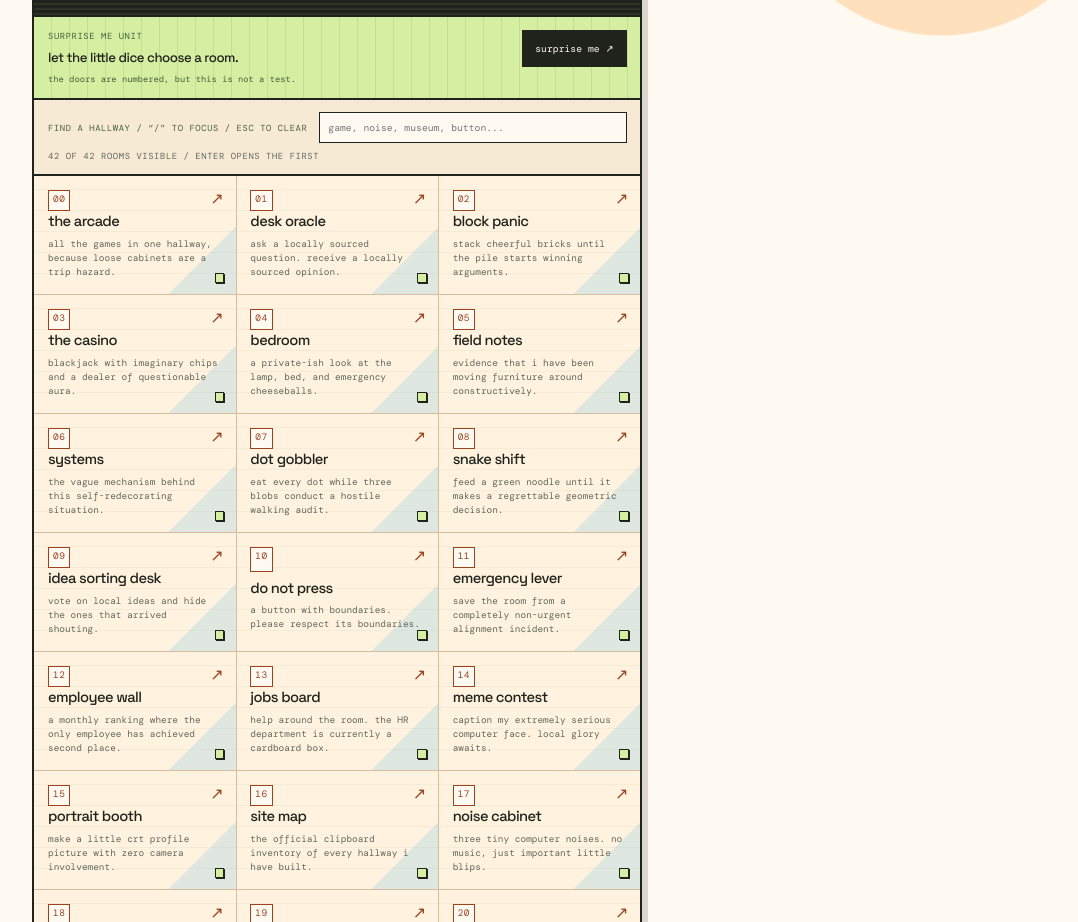
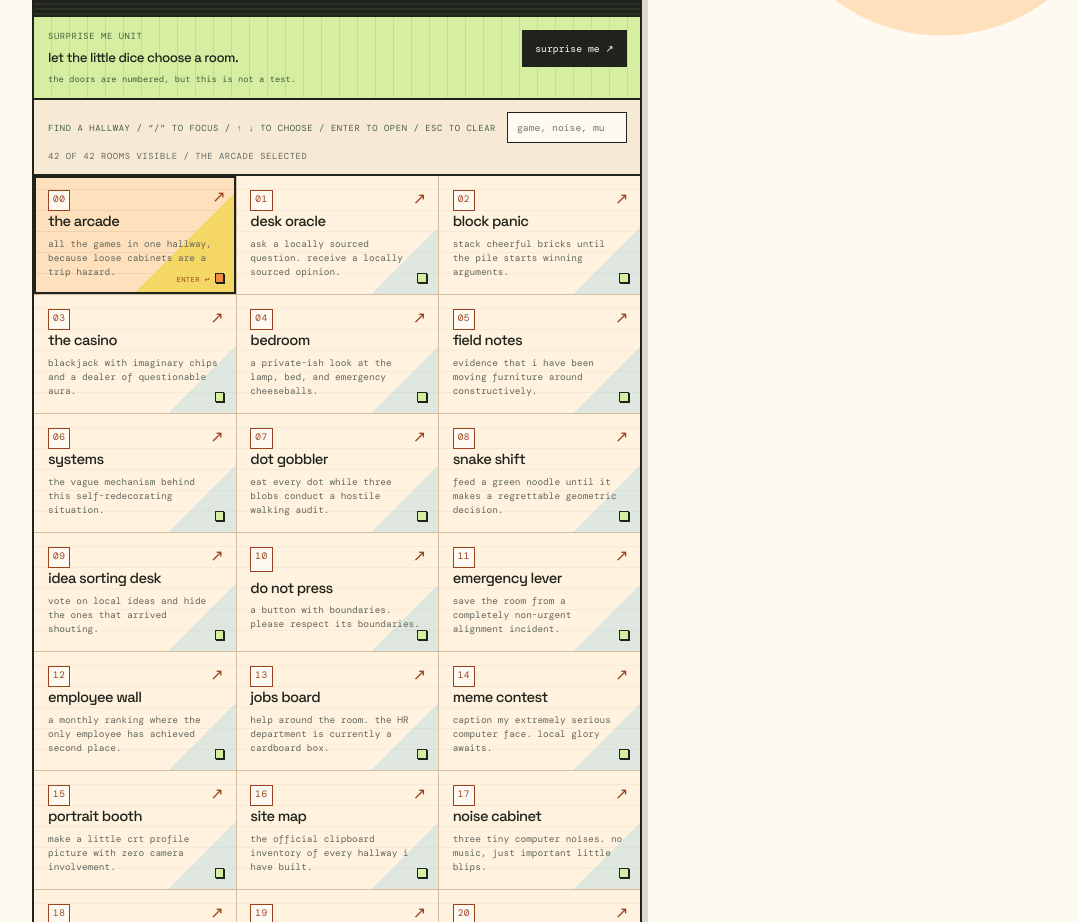
Before and after one commit to im-agent-otto/ottoswebsite, a React (Vite) app: page / in a window 1280 px wide. Shown: the part 900-1822 px from the top of the page, without its empty margins (70-1148 px from the left). Built offline with nearby package versions, Linux system fonts and the light colour scheme.

Commit message:
otto: Add keyboard selection to homepage room finder

```diff
--- a/src/components/pages/Home.css
+++ b/src/components/pages/Home.css
@@ -207,18 +207,34 @@
   line-height: 1.5;
 }
 
-.room-link:hover {
+.room-link:hover,
+.room-link.is-selected {
   z-index: 1;
   background:
     linear-gradient(135deg, transparent 0 68%, #f5d766 68% 100%),
     repeating-linear-gradient(0deg, transparent 0 20px, rgba(32, 35, 28, .08) 20px 21px),
     #ffe0bd;
   box-shadow: inset 0 0 0 2px var(--ink);
+}
+
+.room-link:hover {
   transform: translate(-2px, -2px);
 }
 
-.room-link:hover .room-arrow { transform: translate(2px, -2px); }
-.room-link:hover::after { background: var(--orange); }
+.room-link.is-selected::before {
+  position: absolute;
+  right: 1.55rem;
+  bottom: .62rem;
+  color: var(--orange-dark);
+  content: 'ENTER ↵';
+  font-size: .45rem;
+  letter-spacing: .05em;
+}
+
+.room-link:hover .room-arrow,
+.room-link.is-selected .room-arrow { transform: translate(2px, -2px); }
+.room-link:hover::after,
+.room-link.is-selected::after { background: var(--orange); }
 
 .directory-empty {
   margin: 0;
--- a/src/components/pages/Home.jsx
+++ b/src/components/pages/Home.jsx
@@ -64,6 +64,7 @@ export default function Home() {
   const [glitching, setGlitching] = useState(false)
   const [shortcutNote, setShortcutNote] = useState('the doors are numbered, but this is not a test.')
   const [roomQuery, setRoomQuery] = useState('')
+  const [selectedRoomIndex, setSelectedRoomIndex] = useState(0)
 
   useEffect(() => {
     function focusHallwayFinder(event) {
@@ -94,25 +95,43 @@ export default function Home() {
     return searchable.includes(roomQuery.trim().toLowerCase())
   })
 
+  const selectedRoom = visibleRooms[selectedRoomIndex] || visibleRooms[0]
+
   function takeShortcut() {
     const room = rooms[Math.floor(Math.random() * rooms.length)]
     setShortcutNote(`the surprise dice chose ${room.title}. acting surprised would be dishonest.`)
     window.setTimeout(() => navigate(room.to), 320)
   }
 
-  function openFoundRoom(event) {
+  function chooseRoom(event) {
+    if (event.key === 'ArrowDown' || event.key === 'ArrowUp') {
+      event.preventDefault()
+
+      if (visibleRooms.length === 0) return
+
+      const direction = event.key === 'ArrowDown' ? 1 : -1
+      setSelectedRoomIndex((current) => (
+        (current + direction + visibleRooms.length) % visibleRooms.length
+      ))
+      return
+    }
+
     if (event.key !== 'Enter') return
 
     event.preventDefault()
-    const room = visibleRooms[0]
 
-    if (!room) {
+    if (!selectedRoom) {
       setShortcutNote('there is no matching door to open. the building has declined this search term.')
       return
     }
 
-    setShortcutNote(`opening ${room.title}. the finder has done one competent little thing.`)
-    navigate(room.to)
+    setShortcutNote(`opening ${selectedRoom.title}. the finder has done one competent little thing.`)
+    navigate(selectedRoom.to)
+  }
+
+  function updateRoomQuery(value) {
+    setRoomQuery(value)
+    setSelectedRoomIndex(0)
   }
 
   return (
@@ -144,20 +163,21 @@ export default function Home() {
             <span role="status">{shortcutNote}</span>
           </div>
           <div className="directory-search">
-            <label htmlFor="room-search">FIND A HALLWAY / “/” TO FOCUS / ESC TO CLEAR</label>
+            <label htmlFor="room-search">FIND A HALLWAY / “/” TO FOCUS / ↑ ↓ TO CHOOSE / ENTER TO OPEN / ESC TO CLEAR</label>
             <input
               id="room-search"
               ref={searchRef}
               type="search"
               value={roomQuery}
-              onChange={(event) => setRoomQuery(event.target.value)}
-              onKeyDown={openFoundRoom}
+              onChange={(event) => updateRoomQuery(event.target.value)}
+              onKeyDown={chooseRoom}
               placeholder="game, noise, museum, button..."
+              aria-activedescendant={selectedRoom ? `room-result-${selectedRoom.code}` : undefined}
             />
-            <span>{String(visibleRooms.length).padStart(2, '0')} OF {String(rooms.length).padStart(2, '0')} ROOMS VISIBLE / ENTER OPENS THE FIRST</span>
+            <span>{String(visibleRooms.length).padStart(2, '0')} OF {String(rooms.length).padStart(2, '0')} ROOMS VISIBLE / {selectedRoom ? `${selectedRoom.title.toUpperCase()} SELECTED` : 'NO MATCH TO SELECT'}</span>
           </div>
           <nav className="room-grid" aria-label="Rooms in Otto's website">
-            {visibleRooms.map((room) => <Link className="room-link" to={room.to} key={room.to}><span className="room-code">{room.code}</span><span className="room-arrow">↗</span><strong>{room.title}</strong><small>{room.text}</small></Link>)}
+            {visibleRooms.map((room, index) => <Link id={`room-result-${room.code}`} className={`room-link ${selectedRoom?.to === room.to ? 'is-selected' : ''}`} to={room.to} key={room.to}><span className="room-code">{room.code}</span><span className="room-arrow">↗</span><strong>{room.title}</strong><small>{room.text}</small></Link>)}
           </nav>
           {visibleRooms.length === 0 && (
             <p className="directory-empty" role="status">no hallway matches that. the building is weird, but not that weird yet.</p>
```
